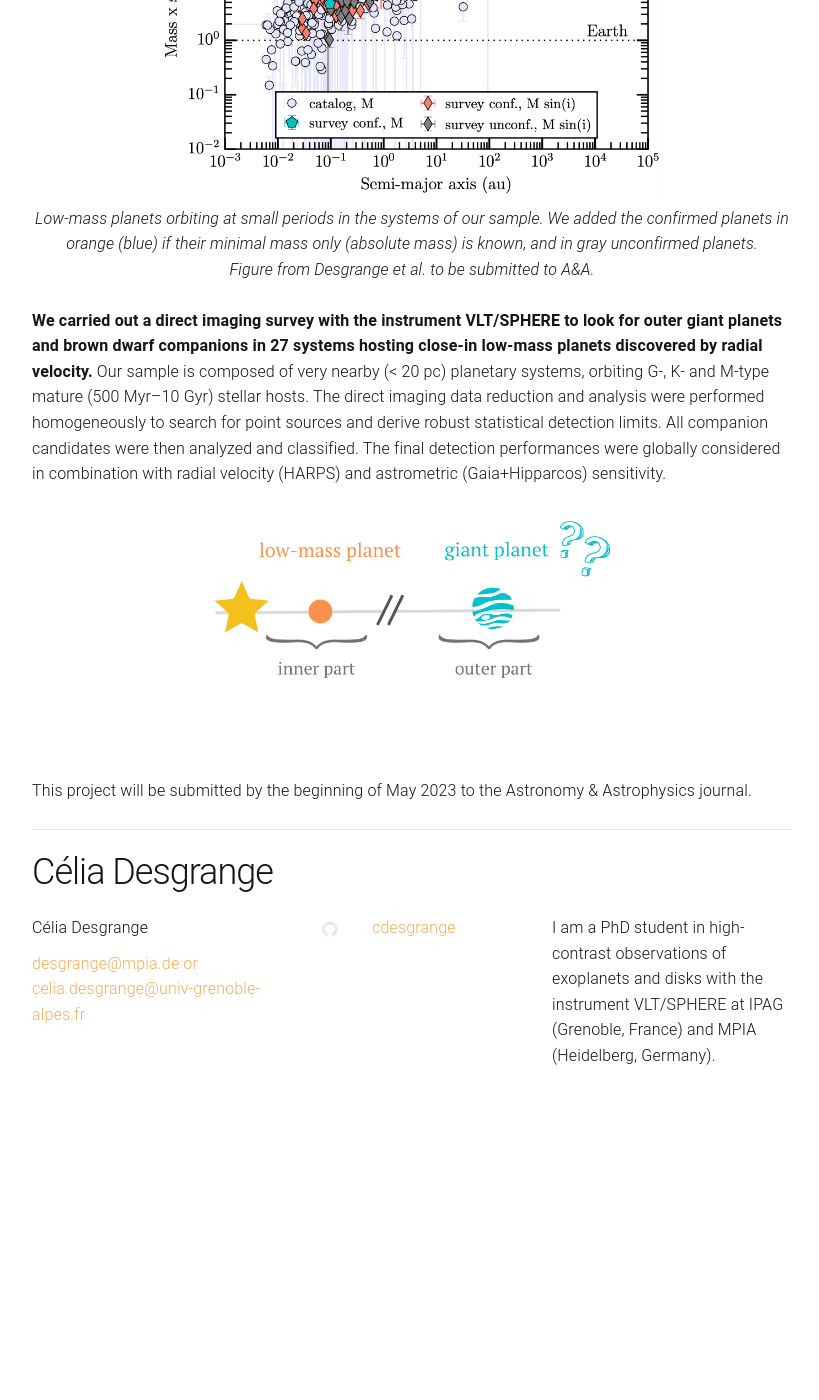
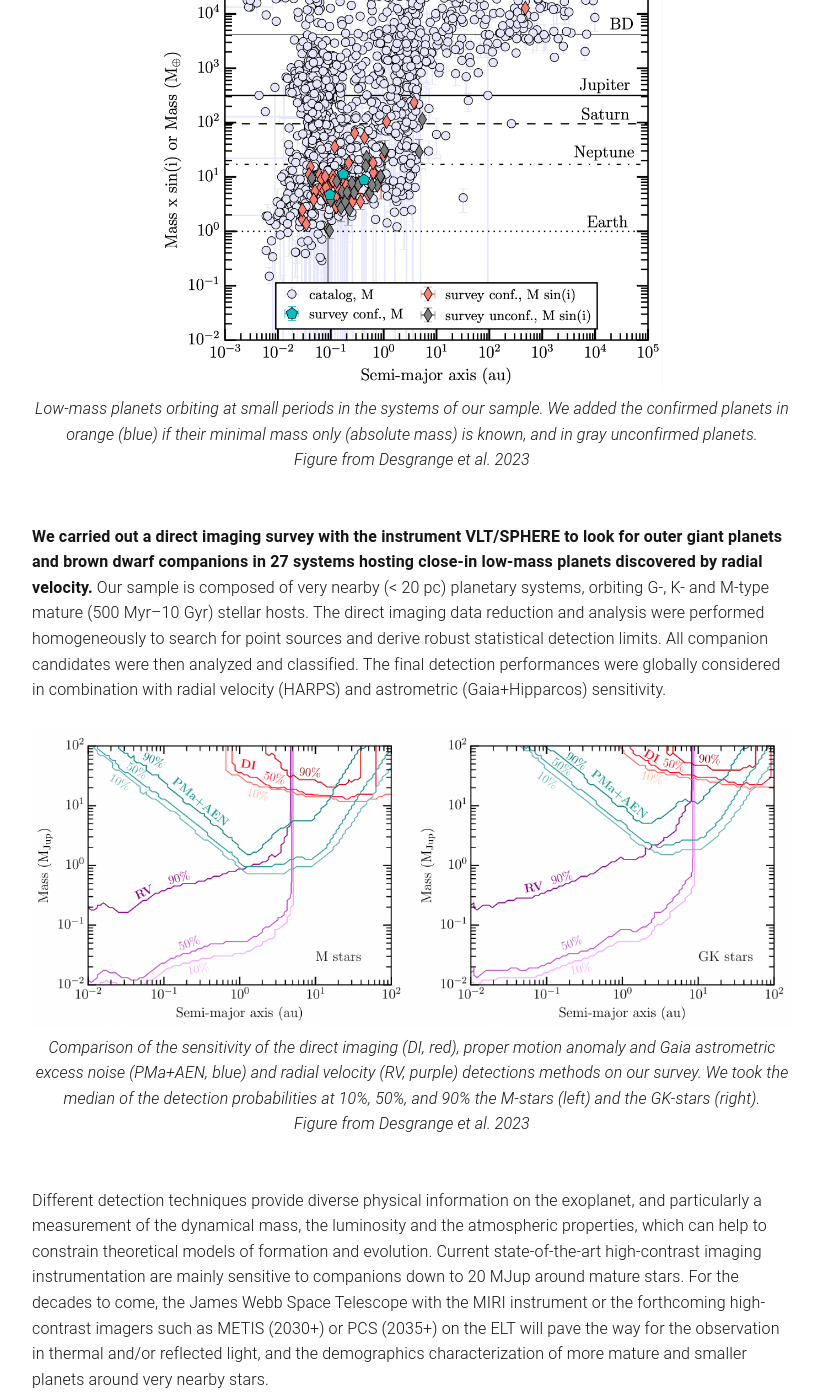
Before and after one commit to cdesgrange/cdesgrange.github.io, a Jekyll site: the page built from _posts/2022-01-23-low-mass_Exoplanets.markdown, in a window 1280 px wide and 1400 px high, scrolled down 1018 px. Shown: the whole window, without its empty margins (228-1047 px from the left). Built offline with Jekyll 4.4.1, drawn with Linux system fonts in a browser that asks for light colours; before the commit the page ends 2152 px from its top, so only the background shows below that; some of the changed text lies outside the part shown.

Commit message:
Desgrange+2023 published

```diff
--- a/_posts/2022-01-23-low-mass_Exoplanets.markdown
+++ b/_posts/2022-01-23-low-mass_Exoplanets.markdown
@@ -6,7 +6,13 @@
 ---
 
 
-<b> First-author paper: </b> <i> Planetary system architectures with inner small planets: Direct imaging of mature systems coupled to radial-velocity and astrometry</i>, Desgrange, Milli et al., to be submitted, Astronomy & Astrophysics.
+<b> First-author paper: </b> <i><a href=" https://ui.adsabs.harvard.edu/abs/2023arXiv231006035D/abstract"> Planetary system architectures with low-mass inner planets: Direct imaging exploration of mature systems beyond 1 au</a></i>, Desgrange, Milli et al., Astronomy & Astrophysics, accepted.
+
+
+<p align="center">
+<img src="/fig/fig_subsat_sketch_architecture.png" width="400" >
+</p>
+
 
 The discovery of planets orbiting at less than 1 au from their host star and less massive than Saturn in various exoplanetary systems, different  from our Solar System, revolutionized our theories of planetary formation. <b>The fundamental question is whether these close-in low-mass planets could have formed in-situ at typically less than 1 au, or whether they formed further out in the planet-forming disk and migrated inwards. </b>
 
@@ -14,16 +20,17 @@
 
 <p align="center">
 <img src="/fig/fig_intro_subsat.png" width="500" >
- <br>  <i> Low-mass planets orbiting at small periods in the systems of our sample. We added the confirmed planets in orange (blue) if  their minimal mass only (absolute mass) is known, and in gray unconfirmed planets.  <br> Figure from Desgrange et al. to be submitted to A&A. </i> <br>
+ <br>  <i> Low-mass planets orbiting at small periods in the systems of our sample. We added the confirmed planets in orange (blue) if  their minimal mass only (absolute mass) is known, and in gray unconfirmed planets.  <br> Figure from Desgrange et al. 2023 </i> <br>  <br>
 </p>
 
 <b>We carried out a direct imaging survey with the instrument VLT/SPHERE to look for outer giant planets and brown dwarf companions in 27 systems hosting close-in low-mass planets discovered by radial velocity.</b> Our sample is composed of very nearby (< 20 pc) planetary systems, orbiting G-, K- and M-type mature (500 Myr--10 Gyr) stellar hosts. The direct imaging data reduction and analysis were performed homogeneously to search for point sources and derive robust statistical detection limits. All companion candidates were then analyzed and classified. The final detection performances were globally considered in combination with radial velocity (HARPS) and astrometric (Gaia+Hipparcos) sensitivity.
 
 
 <p align="center">
-<img src="/fig/fig_subsat_sketch_architecture.png" width="400" >
+<img src="/fig/detlim_pedag_GKM_smooth.png" width="800" >
+ <br>  <i>
+Comparison of the sensitivity of the direct imaging (DI, red), proper motion anomaly and Gaia astrometric excess noise (PMa+AEN, blue) and radial velocity (RV, purple) detections methods on our survey. We took the median of the detection probabilities at 10%, 50%, and 90% the M-stars (left) and the GK-stars (right). <br> Figure from Desgrange et al. 2023 </i> <br>  <br>
 </p>
 
+Different detection techniques provide diverse physical information on the exoplanet, and particularly a measurement of the dynamical mass, the luminosity and the atmospheric properties, which can help to constrain theoretical models of formation and evolution. Current state-of-the-art high-contrast imaging instrumentation are mainly sensitive to companions down to 20 MJup around mature stars.  For the decades to come, the James Webb Space Telescope with the MIRI instrument or the forthcoming high-contrast imagers such as METIS (2030+) or PCS (2035+) on the ELT will pave the way for the observation in thermal and/or reflected light, and the demographics characterization of more mature and smaller planets around very nearby stars.
 <br>
-
-This project will be submitted by the beginning of May 2023 to the Astronomy & Astrophysics journal.
```
